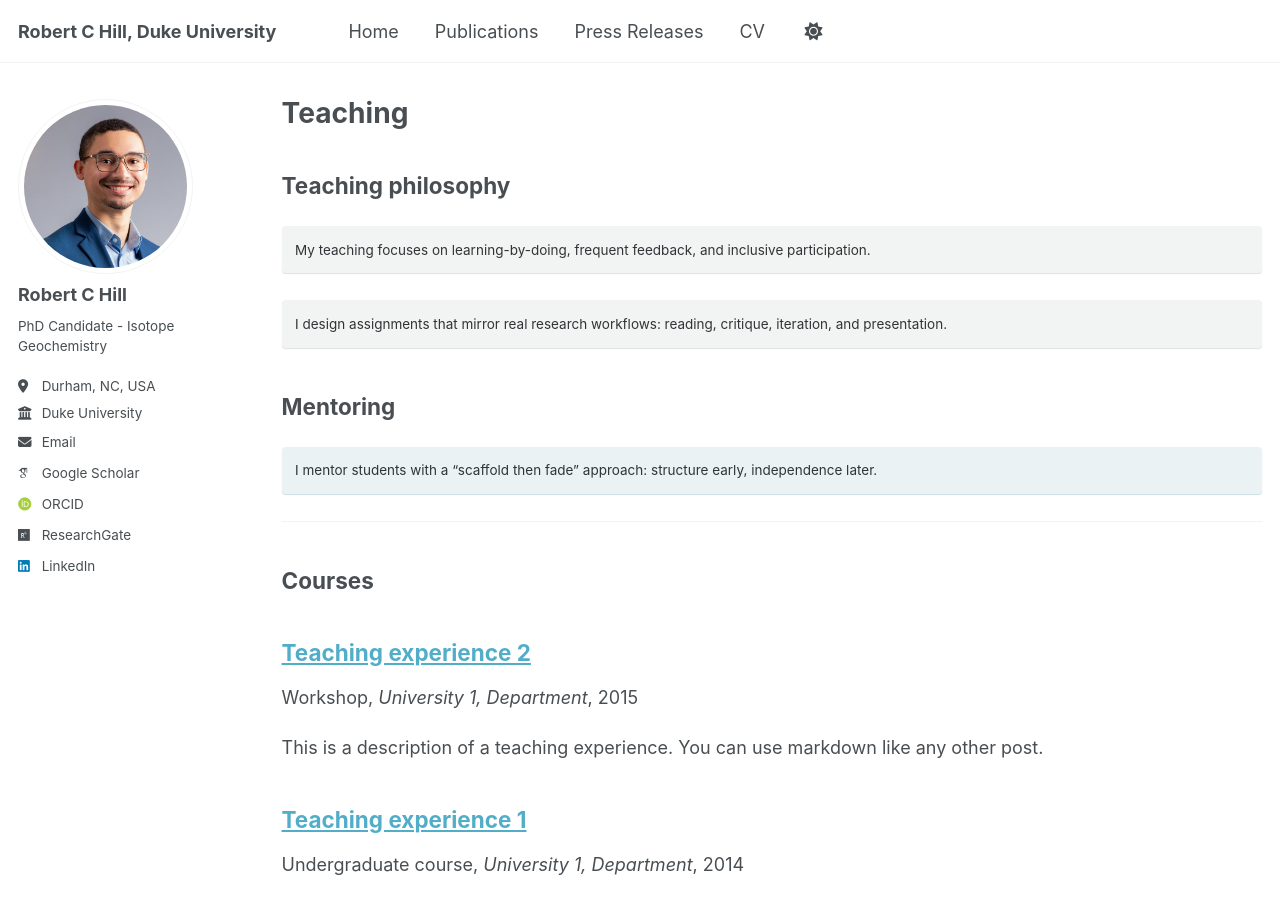
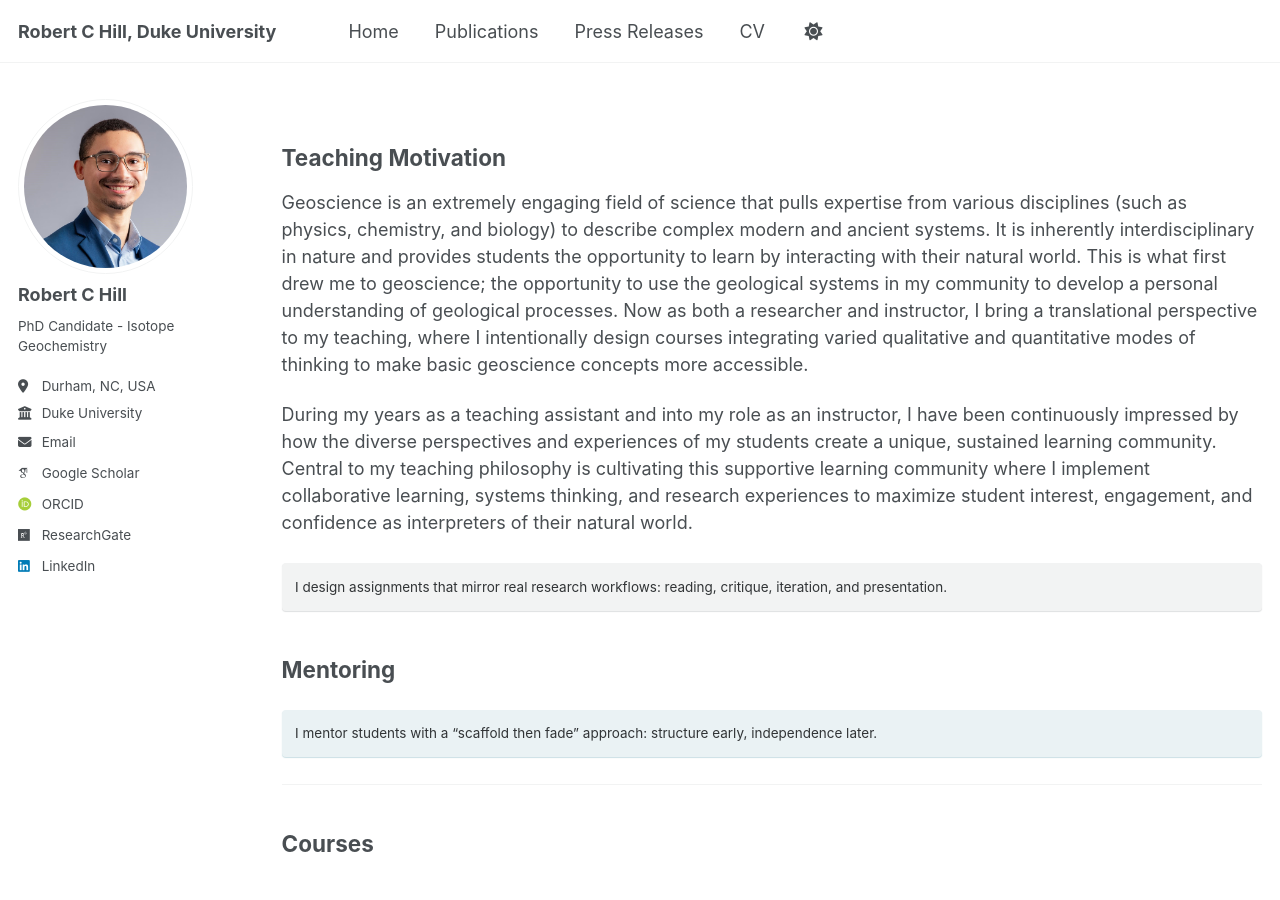
Before and after one commit to robert-c-hill/robert-c-hill.github.io, a Jekyll site: the page built from _pages/teaching.md, in a window 1280 px wide and 900 px high. Built offline with Jekyll 4.4.1, drawn with Linux system fonts in a browser that asks for light colours; some web fonts are replaced.

Commit message:
Update teaching.md

```diff
--- a/_pages/teaching.md
+++ b/_pages/teaching.md
@@ -1,15 +1,18 @@
 ---
 layout: archive
-title: "Teaching"
+title:
 permalink: /teaching/
 author_profile: true
 ---
 
 {% include base_path %}
 
-## Teaching philosophy
+## Teaching Motivation
 
-My teaching focuses on learning-by-doing, frequent feedback, and inclusive participation.
+Geoscience is an extremely engaging field of science that pulls expertise from various disciplines (such as physics, chemistry, and biology) to describe complex modern and ancient systems. It is inherently interdisciplinary in nature and provides students the opportunity to learn by interacting with their natural world. This is what first drew me to geoscience; the opportunity to use the geological systems in my community to develop a personal understanding of geological processes. Now as both a researcher and instructor, I bring a translational perspective to my teaching, where I intentionally design courses integrating varied qualitative and quantitative modes of thinking to make basic geoscience concepts more accessible.
+
+During my years as a teaching assistant and into my role as an instructor, I have been continuously impressed by how the diverse perspectives and experiences of my students create a unique, sustained learning community. Central to my teaching philosophy is cultivating this supportive learning community where I implement collaborative learning, systems thinking, and research experiences to maximize student interest, engagement, and confidence as interpreters of their natural world.
+
 {: .notice }
 
 I design assignments that mirror real research workflows: reading, critique, iteration, and presentation.
```
